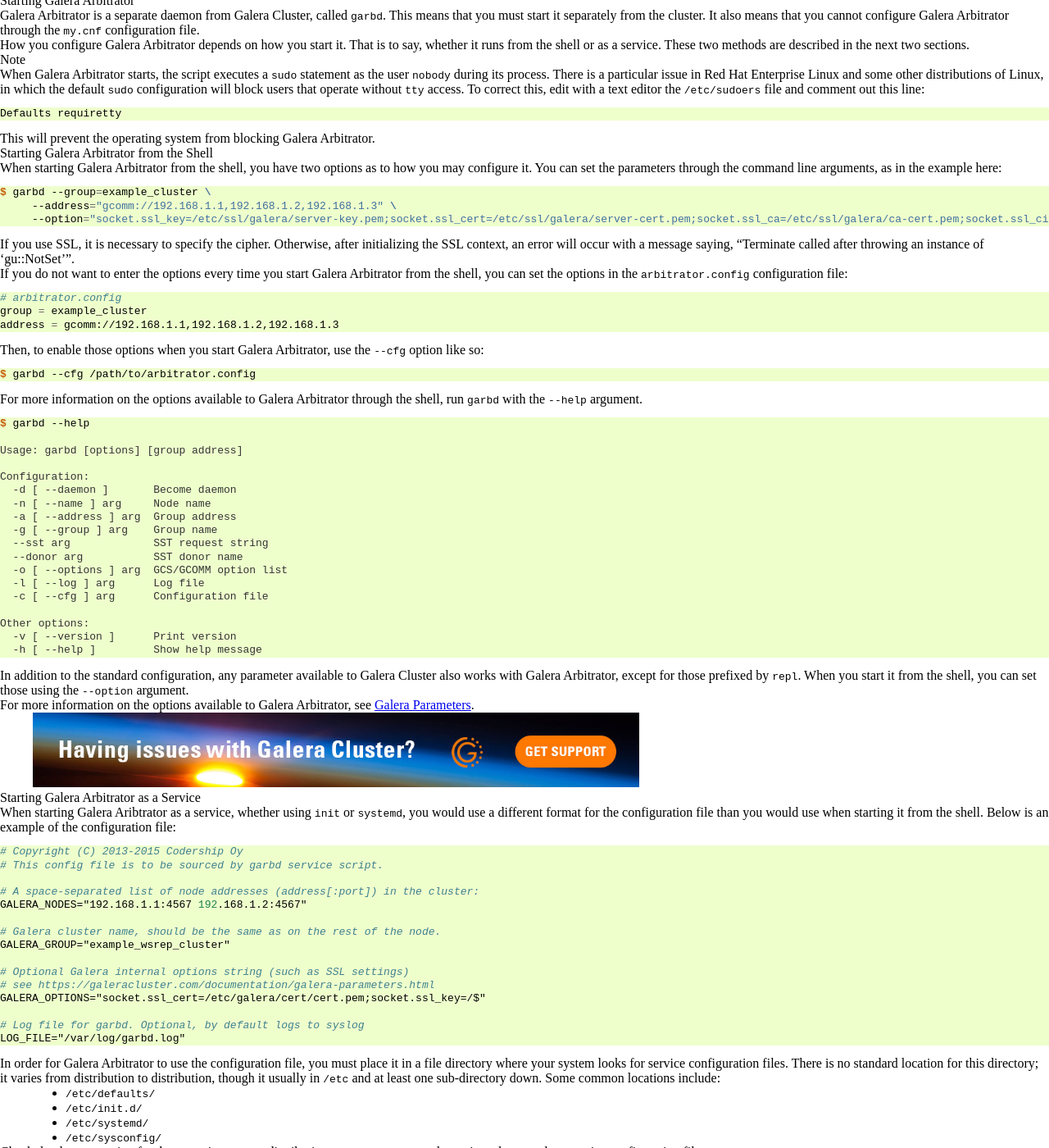
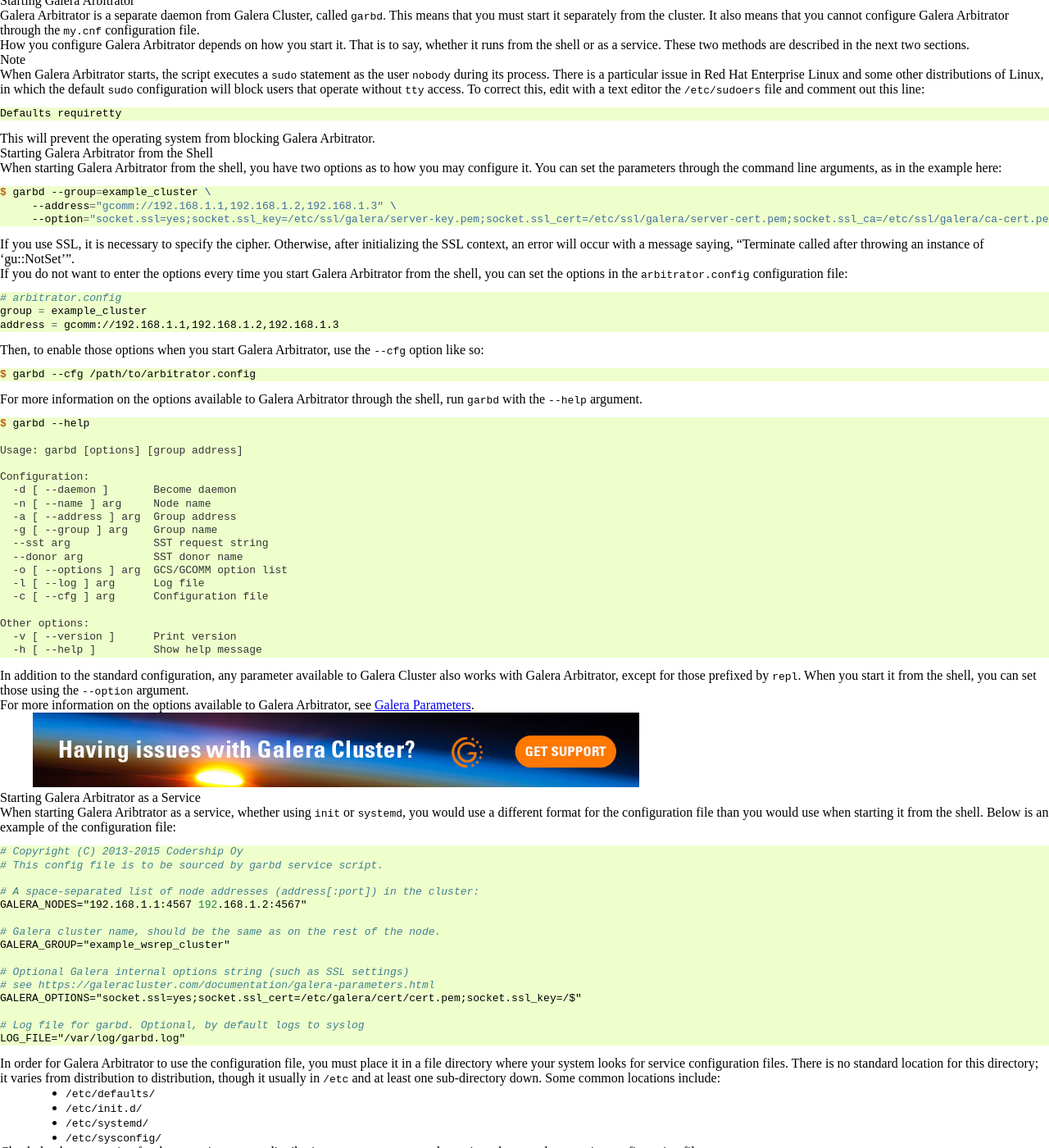
Before and after one commit to codership/documentation, a Sphinx documentation site: the page built from galeracluster/source/documentation/arbitrator.rst, in a window 1280 px wide and 1400 px high, scrolled down 1107 px. Shown: the whole window at 82% size. Built offline with Sphinx 7.4.7, drawn with Linux system fonts in a browser that asks for light colours; comment, search, counter and statistics services are not loaded.

Commit message:
Issue #552 SSL instructions updated

```diff
--- a/galeracluster/source/documentation/arbitrator.rst
+++ b/galeracluster/source/documentation/arbitrator.rst
@@ -114,7 +114,7 @@ When starting Galera Arbitrator from the shell, you have two options as to how y
 
    $ garbd --group=example_cluster \
         --address="gcomm://192.168.1.1,192.168.1.2,192.168.1.3" \
-        --option="socket.ssl_key=/etc/ssl/galera/server-key.pem;socket.ssl_cert=/etc/ssl/galera/server-cert.pem;socket.ssl_ca=/etc/ssl/galera/ca-cert.pem;socket.ssl_cipher=AES128-SHA256""
+        --option="socket.ssl=yes;socket.ssl_key=/etc/ssl/galera/server-key.pem;socket.ssl_cert=/etc/ssl/galera/server-cert.pem;socket.ssl_ca=/etc/ssl/galera/ca-cert.pem;socket.ssl_cipher=AES128-SHA256""
 
 If you use SSL, it is necessary to specify the cipher. Otherwise, after initializing the SSL context, an error will occur with a message saying, "Terminate called after throwing an instance of 'gu::NotSet'".
 
@@ -191,7 +191,7 @@ When starting Galera Aribtrator as a service, whether using ``init`` or ``system
 
    # Optional Galera internal options string (such as SSL settings)
    # see https://galeracluster.com/documentation/galera-parameters.html
-   GALERA_OPTIONS="socket.ssl_cert=/etc/galera/cert/cert.pem;socket.ssl_key=/$"
+   GALERA_OPTIONS="socket.ssl=yes;socket.ssl_cert=/etc/galera/cert/cert.pem;socket.ssl_key=/$"
 
    # Log file for garbd. Optional, by default logs to syslog
    LOG_FILE="/var/log/garbd.log"
```
